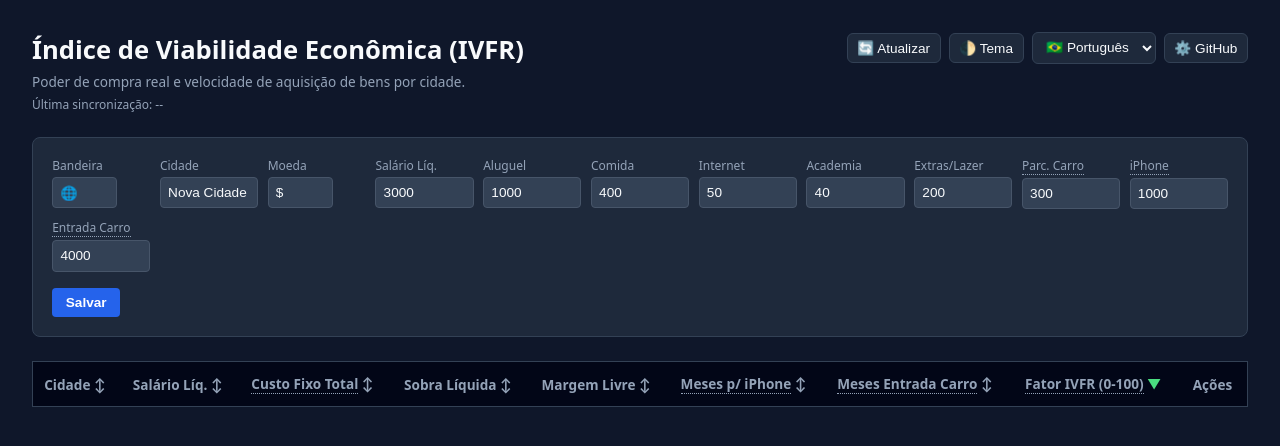
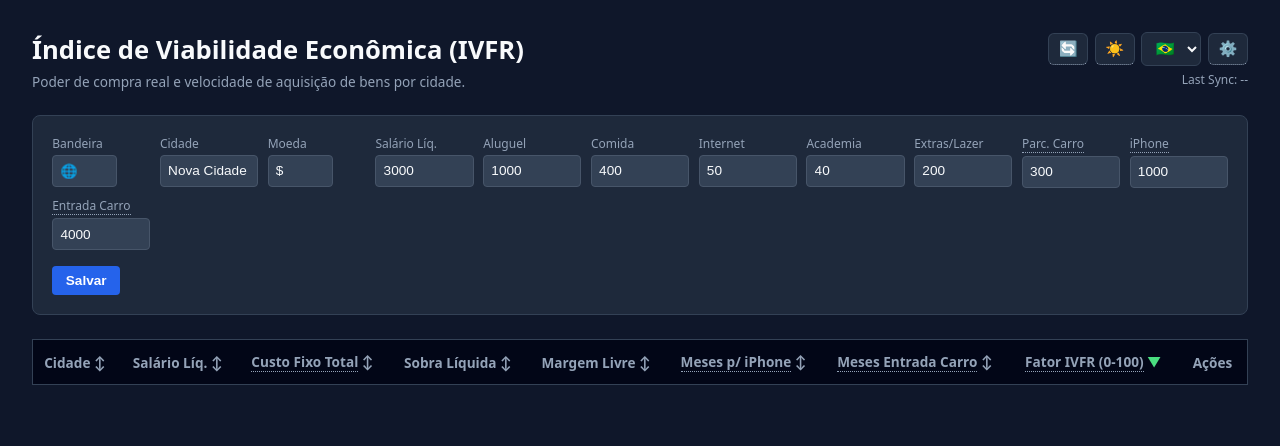
Before and after one commit to daniloliveira89/indice-custo-vida, a plain HTML site: page index.html in a window 1280 px wide. Drawn offline with Linux system fonts and the light colour scheme; no server answers.

Commit message:
Refactor HTML structure and update styles

```diff
--- a/index.html
+++ b/index.html
@@ -42,11 +42,12 @@
     .header { display: flex; justify-content: space-between; align-items: flex-start; margin-bottom: 1.5rem; flex-wrap: wrap; gap: 1rem; }
     h1 { font-size: 1.6rem; margin: 0 0 0.3rem 0; }
     p.sub { color: var(--subtext); font-size: 0.85rem; margin: 0; }
-    .last-update { font-size: 0.75rem; color: var(--subtext); margin-top: 0.3rem; }
 
-    .top-actions { display: flex; gap: 0.5rem; align-items: center; flex-wrap: wrap; }
-    select.lang-select, .btn-icon { background: var(--card-bg); border: 1px solid var(--border); color: var(--text); padding: 0.4rem 0.6rem; border-radius: 6px; cursor: pointer; font-size: 0.85rem; }
+    .top-right-panel { display: flex; flex-direction: column; align-items: flex-end; gap: 0.35rem; }
+    .top-actions { display: flex; gap: 0.4rem; align-items: center; }
+    select.lang-select, .btn-icon { background: var(--card-bg); border: 1px solid var(--border); color: var(--text); padding: 0.4rem 0.6rem; border-radius: 6px; cursor: pointer; font-size: 0.95rem; }
     .btn-icon:hover, select.lang-select:hover { background: var(--border); }
+    .last-update { font-size: 0.75rem; color: var(--subtext); }
 
     .token-modal { display: none; background: var(--modal-bg); border: 1px solid var(--border); padding: 1rem; border-radius: 8px; margin-bottom: 1.2rem; }
     .token-row { display: flex; gap: 0.5rem; margin-top: 0.5rem; }
@@ -106,17 +107,19 @@
       <div>
         <h1 id="txtTitle">Índice de Viabilidade Econômica (IVFR)</h1>
         <p class="sub" id="txtSubtitle">Poder de compra real e velocidade de aquisição de bens por cidade.</p>
-        <div class="last-update" id="txtLastUpdate">Última sincronização: --</div>
       </div>
-      <div class="top-actions">
-        <button class="btn-icon" onclick="carregarDoGitHub(true)" title="Forçar Atualização">🔄 <span id="txtRefresh">Atualizar</span></button>
-        <button class="btn-icon" onclick="alternarTema()" id="btnTheme">🌓 Tema</button>
-        <select id="langSelector" class="lang-select" onchange="mudarIdioma(this.value)">
-          <option value="pt">🇧🇷 Português</option>
-          <option value="en">🇺🇸 English</option>
-          <option value="es">🇪🇸 Español</option>
-        </select>
-        <button class="btn-icon" onclick="toggleSettings()">⚙️ <span id="txtBtnSettings">GitHub</span></button>
+      <div class="top-right-panel">
+        <div class="top-actions">
+          <button class="btn-icon has-tooltip" onclick="carregarDoGitHub(true)" data-tip="Forçar Atualização">🔄</button>
+          <button class="btn-icon has-tooltip" onclick="alternarTema()" id="btnTheme" data-tip="Alternar Tema">☀️</button>
+          <select id="langSelector" class="lang-select has-tooltip" onchange="mudarIdioma(this.value)" data-tip="Idioma / Language">
+            <option value="pt">🇧🇷</option>
+            <option value="en">🇺🇸</option>
+            <option value="es">🇪🇸</option>
+          </select>
+          <button class="btn-icon has-tooltip" onclick="toggleSettings()" data-tip="GitHub PAT">⚙️</button>
+        </div>
+        <div class="last-update" id="txtLastUpdate">Last Sync: --</div>
       </div>
     </div>
 
@@ -180,9 +183,7 @@
       pt: {
         title: "Índice de Viabilidade Econômica (IVFR)",
         subtitle: "Poder de compra real e velocidade de aquisição de bens por cidade.",
-        lastSync: "Última sincronização: ",
-        btnRefresh: "Atualizar",
-        btnSettings: "GitHub",
+        lastSync: "Last Sync: ",
         tokenLabel: "GitHub Personal Access Token (PAT):",
         btnSaveToken: "Salvar Token",
         lblFlag: "Bandeira",
@@ -228,9 +229,7 @@
       en: {
         title: "Economic Viability Index (IVFR)",
         subtitle: "Real purchasing power and asset acquisition speed by city.",
-        lastSync: "Last synced: ",
-        btnRefresh: "Refresh",
-        btnSettings: "GitHub",
+        lastSync: "Last Sync: ",
         tokenLabel: "GitHub Personal Access Token (PAT):",
         btnSaveToken: "Save Token",
         lblFlag: "Flag",
@@ -276,9 +275,7 @@
       es: {
         title: "Índice de Viabilidad Económica (IVFR)",
         subtitle: "Poder adquisitivo real y velocidad de adquisición de bienes por ciudad.",
-        lastSync: "Última sincronización: ",
-        btnRefresh: "Actualizar",
-        btnSettings: "GitHub",
+        lastSync: "Last Sync: ",
         tokenLabel: "GitHub Personal Access Token (PAT):",
         btnSaveToken: "Guardar Token",
         lblFlag: "Bandera",
@@ -349,10 +346,16 @@
       };
     }
 
+    function atualizarBotaoTema() {
+      const isLight = document.body.classList.contains("light-theme");
+      document.getElementById("btnTheme").innerText = isLight ? "🌙" : "☀️";
+    }
+
     function alternarTema() {
       document.body.classList.toggle("light-theme");
       const temaAtual = document.body.classList.contains("light-theme") ? "light" : "dark";
       localStorage.setItem("ivfr_theme", temaAtual);
+      atualizarBotaoTema();
     }
 
     if (localStorage.getItem("ivfr_theme") === "light") {
@@ -367,8 +370,6 @@
 
       document.getElementById("txtTitle").innerText = t.title;
       document.getElementById("txtSubtitle").innerText = t.subtitle;
-      document.getElementById("txtRefresh").innerText = t.btnRefresh;
-      document.getElementById("txtBtnSettings").innerText = t.btnSettings;
       document.getElementById("txtTokenLabel").innerText = t.tokenLabel;
       document.getElementById("txtBtnSaveToken").innerText = t.btnSaveToken;
       document.getElementById("lblFlag").innerText = t.lblFlag;
@@ -499,7 +500,7 @@
         let vB = b[colunaOrdenada];
 
         if (typeof vA === "string") {
-          return ordemAscendente ? vA.localeCompare(vB) : vB.localeCompare(a[colunaOrdenada]);
+          return ordemAscendente ? vA.localeCompare(vB) : vB.localeCompare(vA);
         }
         return ordemAscendente ? (vA - vB) : (vB - vA);
       });
@@ -525,6 +526,19 @@
       });
     }
 
+    function formatarDataHora(data) {
+      const m = data.getMonth() + 1;
+      const d = data.getDate();
+      const y = data.getFullYear();
+      let hours = data.getHours();
+      const minutes = String(data.getMinutes()).padStart(2, '0');
+      const ampm = hours >= 12 ? 'PM' : 'AM';
+      hours = hours % 12;
+      hours = hours ? hours : 12;
+      const strHours = String(hours).padStart(2, '0');
+      return `${m}/${d}/${y} ${strHours}:${minutes} ${ampm}`;
+    }
+
     async function carregarDoGitHub(forcar = false) {
       try {
         const res = await fetch(`https://api.github.com/repos/${USUARIO}/${REPO}/contents/${ARQUIVO}?nocache=${Date.now()}`);
@@ -533,10 +547,7 @@
         const jsonText = decodeURIComponent(escape(atob(data.content)));
         baseDados = JSON.parse(jsonText).map(normalizarItem);
 
-        const now = new Date();
-        const dataStr = now.toLocaleDateString() + " " + now.toLocaleTimeString([], {hour: '2-digit', minute:'2-digit'});
-        document.getElementById("txtLastUpdate").innerText = i18n[idiomaAtual].lastSync + dataStr;
-
+        document.getElementById("txtLastUpdate").innerText = i18n[idiomaAtual].lastSync + formatarDataHora(new Date());
         renderizarTabela();
       } catch (err) {
         console.warn("Aguardando carregamento de base do GitHub.");
@@ -686,6 +697,7 @@
 
     const tokenSalvo = localStorage.getItem("gh_pat");
     if (tokenSalvo) document.getElementById("ghToken").value = tokenSalvo;
+    atualizarBotaoTema();
     mudarIdioma(idiomaAtual);
     carregarDoGitHub();
   </script>
```
